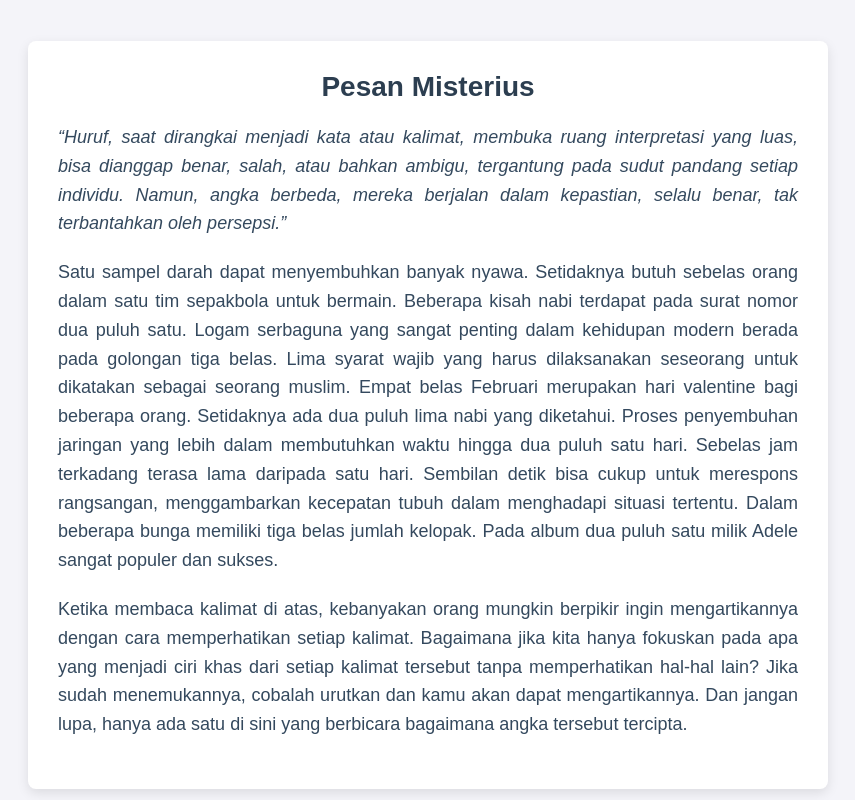
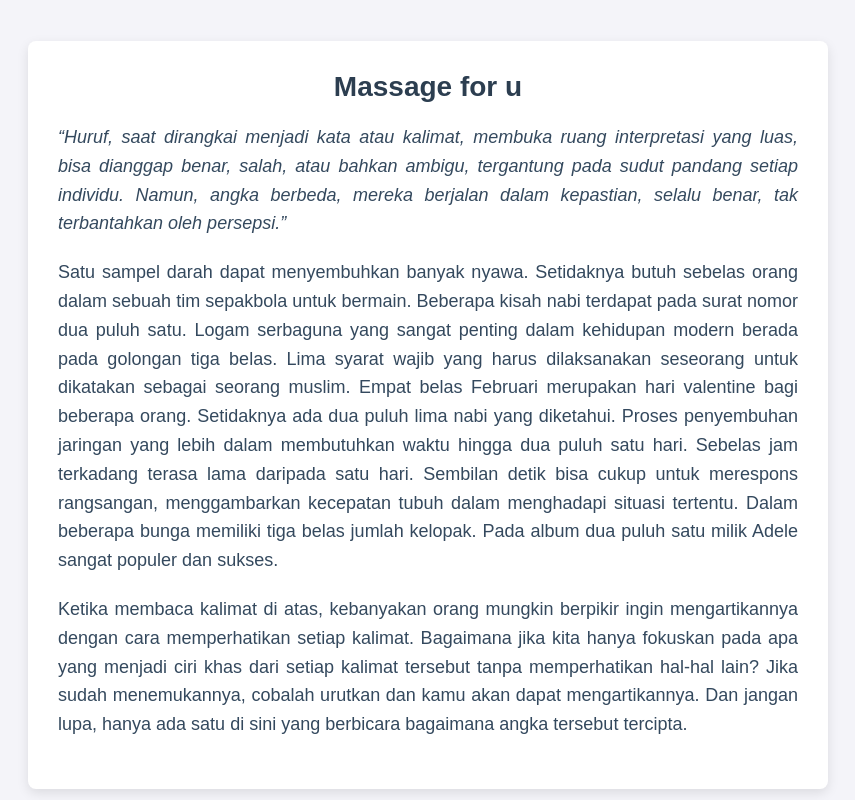
Before and after one commit to AnonymousSender/SecretAdmirer, a plain HTML site: page index.html in a window 1280 px wide. Shown: the whole page, without its empty margins (212-1067 px from the left). Drawn offline with Linux system fonts and the light colour scheme.

Commit message:
Update index.html

```diff
--- a/index.html
+++ b/index.html
@@ -66,11 +66,11 @@
 
 <body>
     <div class="container">
-        <h1>Pesan Misterius</h1>
+        <h1>Massage for u</h1>
         <p><em>“Huruf, saat dirangkai menjadi kata atau kalimat, membuka ruang interpretasi yang luas, bisa dianggap benar, salah, atau bahkan ambigu, tergantung pada sudut pandang setiap individu. Namun, angka berbeda, mereka berjalan dalam kepastian, selalu benar, tak terbantahkan oleh persepsi.”</em></p>
 
         <p>
-            Satu sampel darah dapat menyembuhkan banyak nyawa. Setidaknya butuh sebelas orang dalam satu tim sepakbola untuk bermain. Beberapa kisah nabi terdapat pada surat nomor dua puluh satu. Logam serbaguna yang sangat penting dalam kehidupan modern berada pada golongan tiga belas. Lima syarat wajib yang harus dilaksanakan seseorang untuk dikatakan sebagai seorang muslim. Empat belas Februari merupakan hari valentine bagi beberapa orang. Setidaknya ada dua puluh lima nabi yang diketahui. Proses penyembuhan jaringan yang lebih dalam membutuhkan waktu hingga dua puluh satu hari. Sebelas jam terkadang terasa lama daripada satu hari. Sembilan detik bisa cukup untuk merespons rangsangan, menggambarkan kecepatan tubuh dalam menghadapi situasi tertentu. Dalam beberapa bunga memiliki tiga belas jumlah kelopak. Pada album dua puluh satu milik Adele sangat populer dan sukses.
+            Satu sampel darah dapat menyembuhkan banyak nyawa. Setidaknya butuh sebelas orang dalam sebuah tim sepakbola untuk bermain. Beberapa kisah nabi terdapat pada surat nomor dua puluh satu. Logam serbaguna yang sangat penting dalam kehidupan modern berada pada golongan tiga belas. Lima syarat wajib yang harus dilaksanakan seseorang untuk dikatakan sebagai seorang muslim. Empat belas Februari merupakan hari valentine bagi beberapa orang. Setidaknya ada dua puluh lima nabi yang diketahui. Proses penyembuhan jaringan yang lebih dalam membutuhkan waktu hingga dua puluh satu hari. Sebelas jam terkadang terasa lama daripada satu hari. Sembilan detik bisa cukup untuk merespons rangsangan, menggambarkan kecepatan tubuh dalam menghadapi situasi tertentu. Dalam beberapa bunga memiliki tiga belas jumlah kelopak. Pada album dua puluh satu milik Adele sangat populer dan sukses.
         </p>
 
         <p>
```
